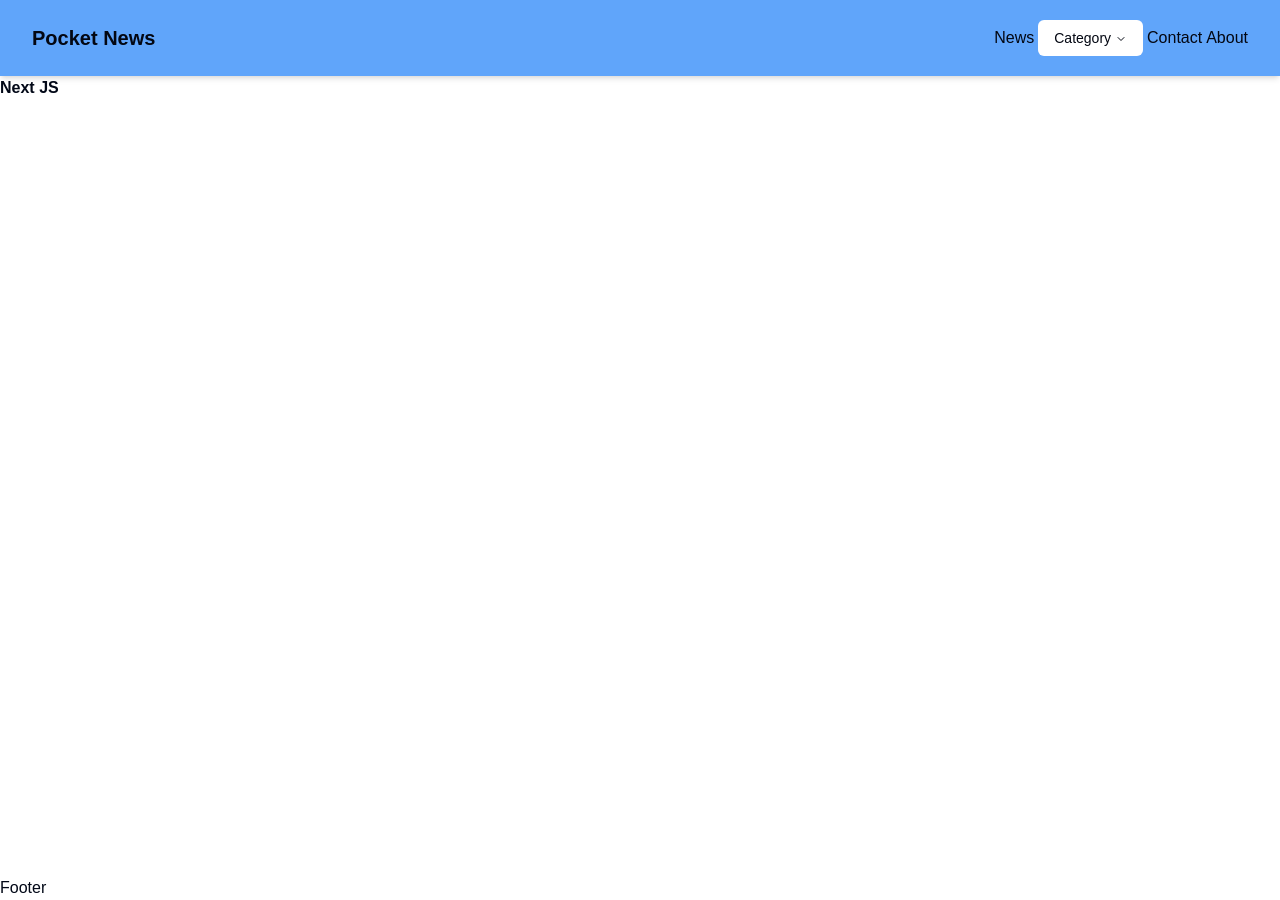
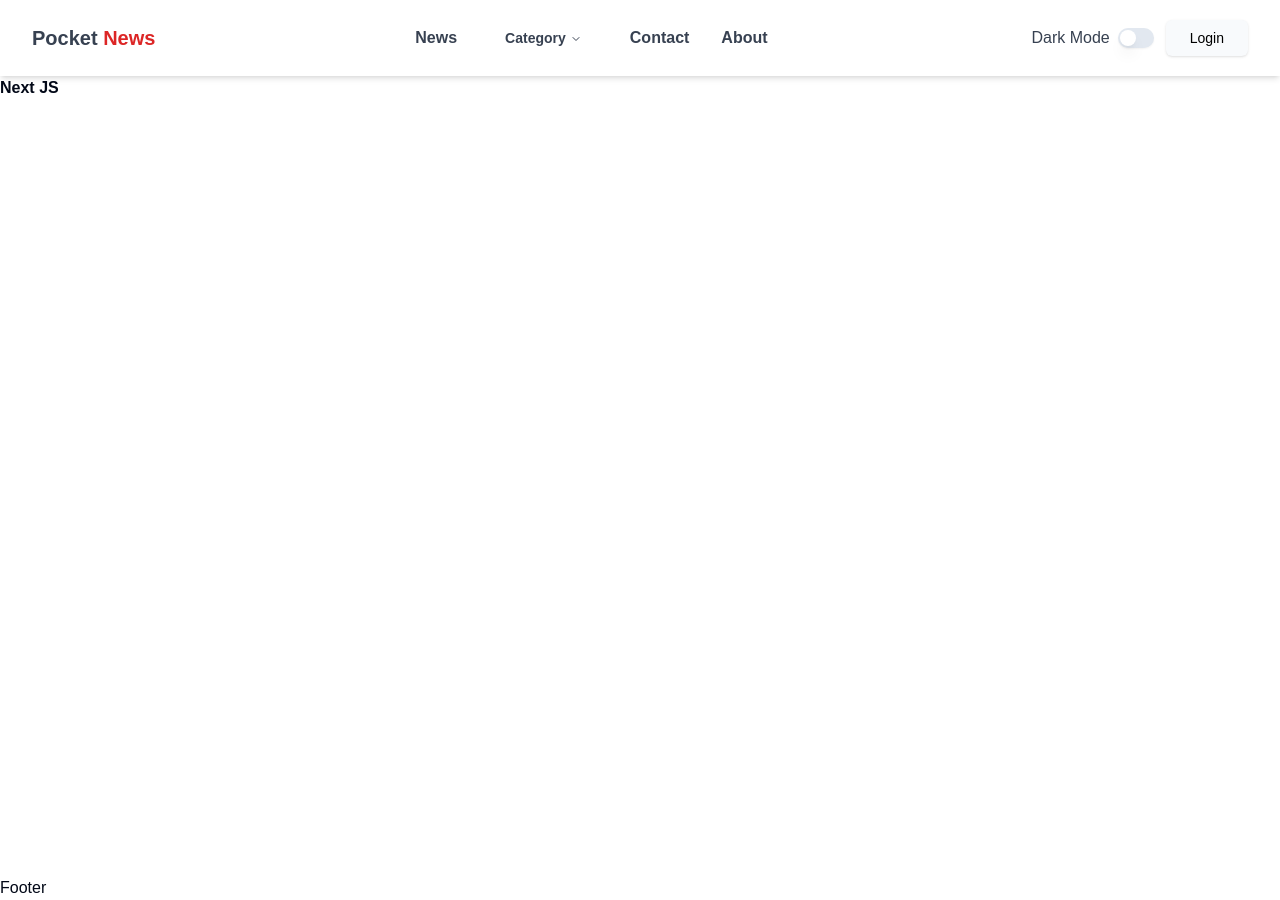
Before and after one commit to debarup24/PocketNews-a-news-portal, a Next.js app: page / in a window 1280 px wide. Built offline with nearby package versions, Linux system fonts and the light colour scheme.

Commit message:
news portal

```diff
--- a/package.json
+++ b/package.json
@@ -11,6 +11,7 @@
   "dependencies": {
     "@radix-ui/react-navigation-menu": "^1.2.1",
     "@radix-ui/react-slot": "^1.1.0",
+    "@radix-ui/react-switch": "^1.1.1",
     "class-variance-authority": "^0.7.1",
     "clsx": "^2.1.1",
     "lucide-react": "^0.468.0",
--- a/src/components/Navbar.tsx
+++ b/src/components/Navbar.tsx
@@ -2,27 +2,29 @@ import Link from 'next/link'
 import React from 'react'
 import { Button } from "@/components/ui/button"
 import { NavigationMenu, NavigationMenuContent, NavigationMenuItem, NavigationMenuLink, NavigationMenuList, NavigationMenuTrigger } from './ui/navigation-menu'
+import { Switch } from "@/components/ui/switch"
+
 
 
 const Navbar = () => {
   return (
-    <header className='py-5 bg-blue-400 text-gray-950 shadow-md  transition-colors duration-300'>
+    <header className='py-5 text-gray-700 shadow-md  transition-colors duration-300'>
         <nav className='max-w-7xl mx-auto flex justify-between items-center px-4 sm:px-6 lg:px-8'>
             <div className='text-xl font-bold'>
-                <Link href="">Pocket News</Link>
+                <Link href="">Pocket <span className='font-semibold text-red-600'>News</span></Link>
             </div>
           {/* <div>
             <Button variant="default" className='bg-slate-50 hover:bg-slate-900 text-black hover:text-white px-7'>Button</Button>
            </div> */}
 
            <div>
- <NavigationMenu className='hidden lg:flex'>
-   <NavigationMenuList>
+ <NavigationMenu className='hidden md:flex lg:flex'>
+   <NavigationMenuList className='flex space-x-8'>
      <NavigationMenuItem>
-       <NavigationMenuLink href='/news' >News</NavigationMenuLink>
+       <NavigationMenuLink href='/news' className='font-semibold' >News</NavigationMenuLink>
      </NavigationMenuItem>
      <NavigationMenuItem>
-       <NavigationMenuTrigger>Category</NavigationMenuTrigger>
+       <NavigationMenuTrigger className='font-semibold'>Category</NavigationMenuTrigger>
        <NavigationMenuContent>
          <NavigationMenuLink>
           <ul className='text-gray-600 shadow-md py-5 px-5 space-y-2'>
@@ -40,16 +42,29 @@ const Navbar = () => {
       </NavigationMenuItem>
 
       <NavigationMenuItem>
-       <NavigationMenuLink href='/contact' >Contact</NavigationMenuLink>
+       <NavigationMenuLink href='/contact' className='font-semibold' >Contact</NavigationMenuLink>
      </NavigationMenuItem>
 
      <NavigationMenuItem>
-       <NavigationMenuLink href='/about' >About</NavigationMenuLink>
+       <NavigationMenuLink href='/about' className='font-semibold' >About</NavigationMenuLink>
      </NavigationMenuItem>
 
 
   </NavigationMenuList>
 </NavigationMenu>
+
+   </div>
+
+     <div className='hidden md:flex lg:flex items-center'>
+      <div className='flex items-center mx-1'>
+        <span className='mr-2'>Dark Mode</span>
+        <Switch />
+        </div>
+        <Button variant="default" className='bg-slate-50 hover:bg-slate-900 text-black hover:text-white px-6 ml-2'>Login</Button>
+        </div>
+
+       {/* hamburgermenu menus for sm : */}
+           <div className='md:hidden lg:hidden'>
 
            </div>
 
--- /dev/null
+++ b/src/components/ui/switch.tsx
@@ -0,0 +1,29 @@
+"use client"
+
+import * as React from "react"
+import * as SwitchPrimitives from "@radix-ui/react-switch"
+
+import { cn } from "@/lib/utils"
+
+const Switch = React.forwardRef<
+  React.ElementRef<typeof SwitchPrimitives.Root>,
+  React.ComponentPropsWithoutRef<typeof SwitchPrimitives.Root>
+>(({ className, ...props }, ref) => (
+  <SwitchPrimitives.Root
+    className={cn(
+      "peer inline-flex h-5 w-9 shrink-0 cursor-pointer items-center rounded-full border-2 border-transparent shadow-sm transition-colors focus-visible:outline-none focus-visible:ring-2 focus-visible:ring-ring focus-visible:ring-offset-2 focus-visible:ring-offset-background disabled:cursor-not-allowed disabled:opacity-50 data-[state=checked]:bg-primary data-[state=unchecked]:bg-input",
+      className
+    )}
+    {...props}
+    ref={ref}
+  >
+    <SwitchPrimitives.Thumb
+      className={cn(
+        "pointer-events-none block h-4 w-4 rounded-full bg-background shadow-lg ring-0 transition-transform data-[state=checked]:translate-x-4 data-[state=unchecked]:translate-x-0"
+      )}
+    />
+  </SwitchPrimitives.Root>
+))
+Switch.displayName = SwitchPrimitives.Root.displayName
+
+export { Switch }
```
Also changed, not shown: 1 other file (tests, documents, lock files or other folders).
